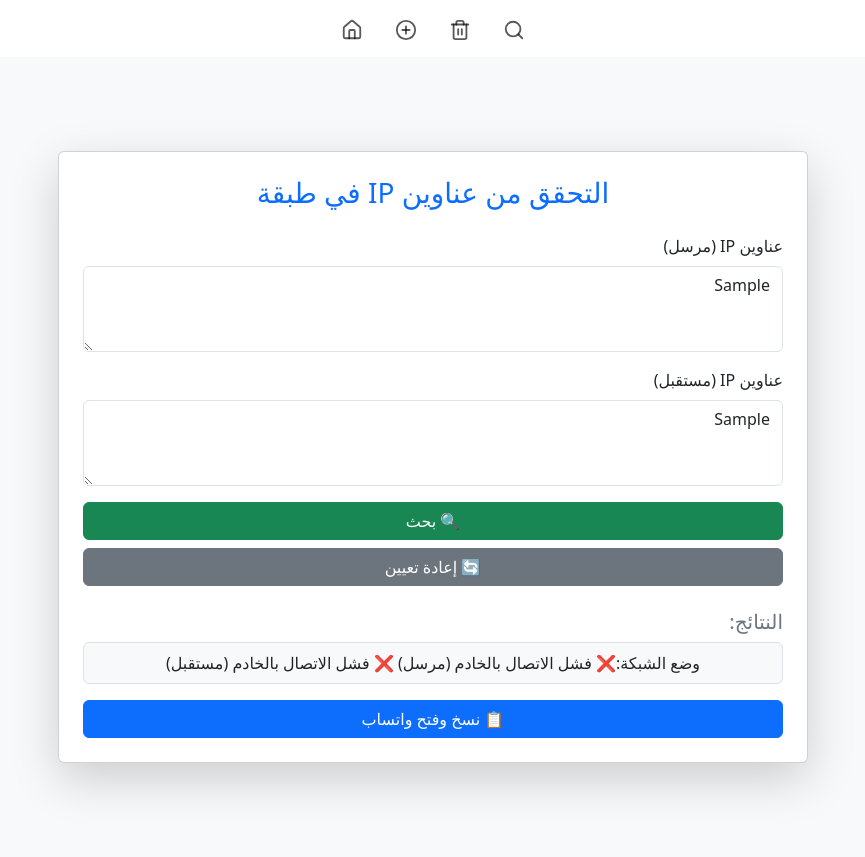
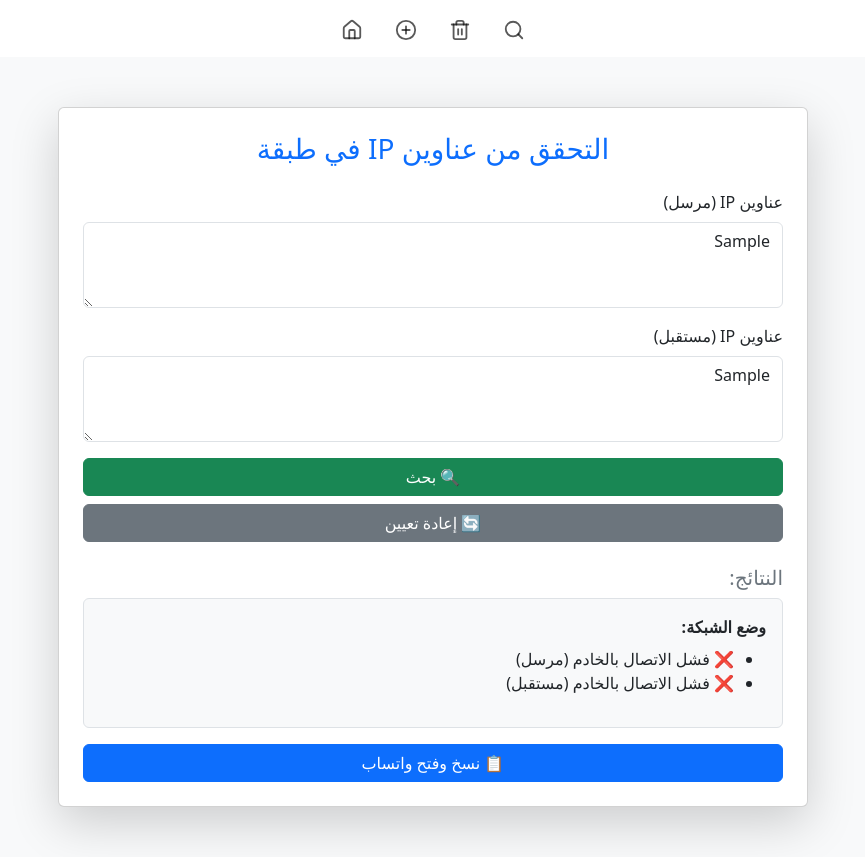
Before and after one commit to milad998/LocationIp, a Next.js app in the folder clients/: page /location/all in a window 1280 px wide. Both pictures are taken after typing "Sample", "Sample" into the empty fields and a click on the button "🔍 بحث". Shown: the whole page, without its empty margins (207-1072 px from the left). Built offline with nearby package versions, Linux system fonts and the light colour scheme; no server answers.

Commit message:
Update page.jsx

```diff
--- a/clients/src/app/location/all/page.jsx
+++ b/clients/src/app/location/all/page.jsx
@@ -110,10 +110,14 @@ export default function TabaqaPage() {
             <p className="text-muted">لا توجد نتائج بعد</p>
           ) : (
             <>
-              <p className="bg-light p-2 rounded border mt-2 text-center text-dark">
-                وضع الشبكة:
-                {[...senderResults, ...receiverResults].join(' ')}
-              </p>
+              <div className="bg-light p-3 rounded border mt-2 text-dark">
+  <strong>وضع الشبكة:</strong>
+  <ul className="mt-2">
+    {[...senderResults, ...receiverResults].map((line, index) => (
+      <li key={index}>{line}</li>
+    ))}
+  </ul>
+</div>
               <div className="d-grid mt-3">
                 <button
                   onClick={handleCopyAndWhatsApp}
```
